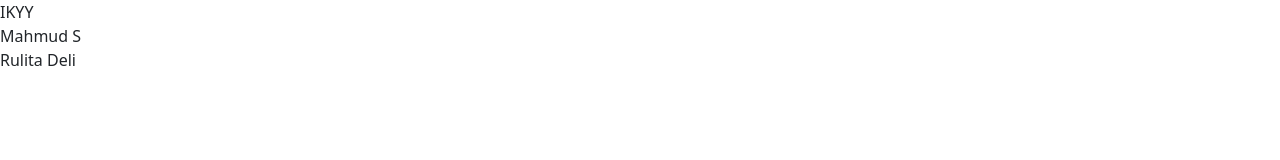
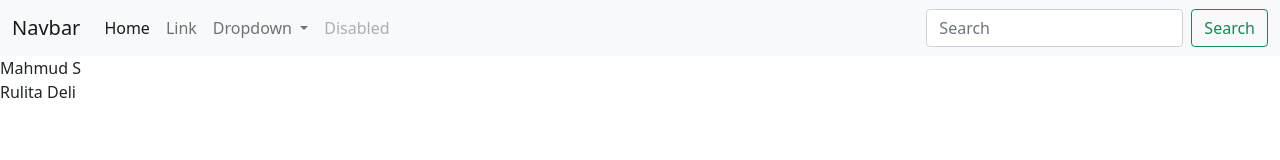
Before and after one commit to riskydc08/Group2, a plain HTML site: page index.html in a window 1280 px wide. Drawn offline with nearby package versions, Linux system fonts and the light colour scheme.

Commit message:
navbar_new

```diff
--- a/index.html
+++ b/index.html
@@ -9,7 +9,42 @@
 </head>
 <body>
   <header>
-    IKYY
+ <nav class="navbar navbar-expand-lg navbar-light bg-light">
+  <div class="container-fluid">
+    <a class="navbar-brand" href="#">Navbar</a>
+    <button class="navbar-toggler" type="button" data-bs-toggle="collapse" data-bs-target="#navbarSupportedContent" aria-controls="navbarSupportedContent" aria-expanded="false" aria-label="Toggle navigation">
+      <span class="navbar-toggler-icon"></span>
+    </button>
+    <div class="collapse navbar-collapse" id="navbarSupportedContent">
+      <ul class="navbar-nav me-auto mb-2 mb-lg-0">
+        <li class="nav-item">
+          <a class="nav-link active" aria-current="page" href="#">Home</a>
+        </li>
+        <li class="nav-item">
+          <a class="nav-link" href="#">Link</a>
+        </li>
+        <li class="nav-item dropdown">
+          <a class="nav-link dropdown-toggle" href="#" id="navbarDropdown" role="button" data-bs-toggle="dropdown" aria-expanded="false">
+            Dropdown
+          </a>
+          <ul class="dropdown-menu" aria-labelledby="navbarDropdown">
+            <li><a class="dropdown-item" href="#">Action</a></li>
+            <li><a class="dropdown-item" href="#">Another action</a></li>
+            <li><hr class="dropdown-divider"></li>
+            <li><a class="dropdown-item" href="#">Something else here</a></li>
+          </ul>
+        </li>
+        <li class="nav-item">
+          <a class="nav-link disabled">Disabled</a>
+        </li>
+      </ul>
+      <form class="d-flex">
+        <input class="form-control me-2" type="search" placeholder="Search" aria-label="Search">
+        <button class="btn btn-outline-success" type="submit">Search</button>
+      </form>
+    </div>
+  </div>
+</nav>
   </header>
   <aside>
     Mahmud S
```
